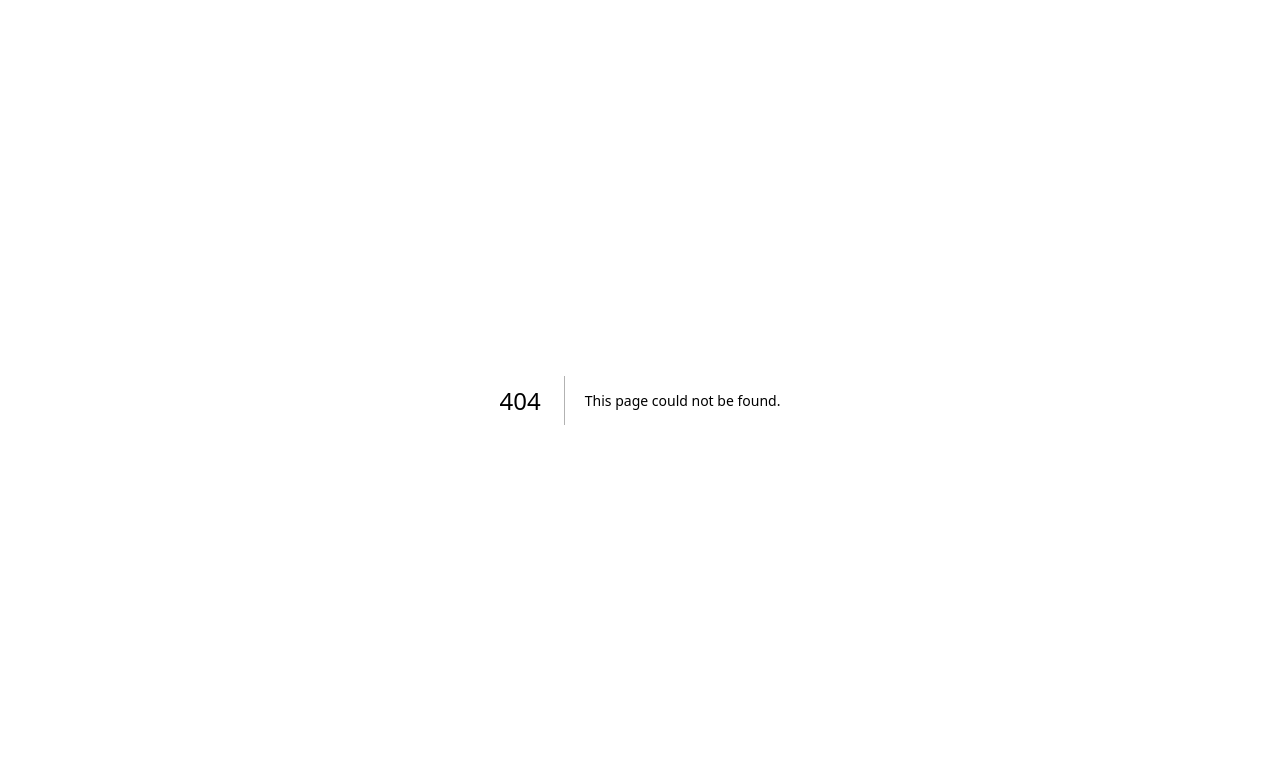
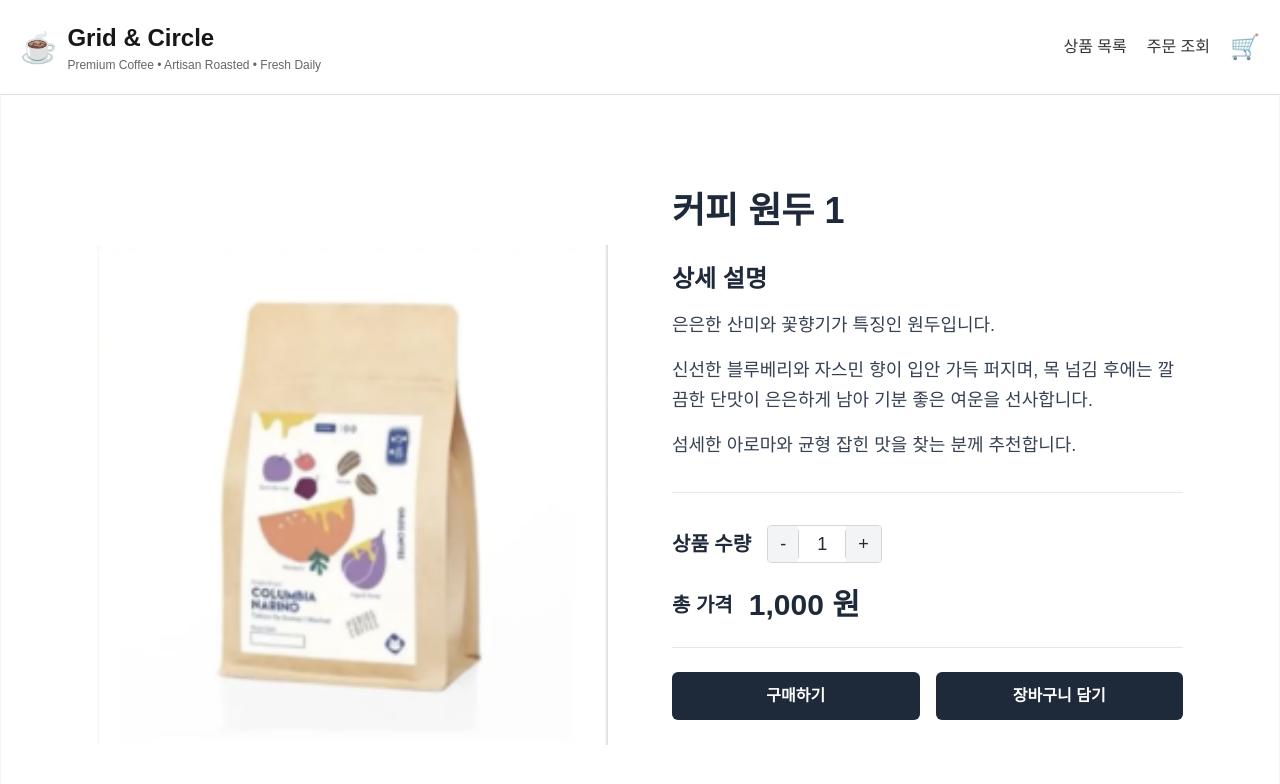
Before and after one commit to prgrms-be-devcourse/NBE7-9-1-Team09, a Next.js app in the folder frontend/cafe-ui/: page /products/1 in a window 1280 px wide. Before the commit this address had no page. Shown: the top 784 px of the page. Built offline with nearby package versions, Linux system fonts and the light colour scheme.

Commit message:
feat : 상품상세보기 페이지 생성

```diff
--- a/frontend/cafe-ui/app/layout.tsx
+++ b/frontend/cafe-ui/app/layout.tsx
@@ -13,9 +13,31 @@
 });
 
 export const metadata: Metadata = {
-  title: "Create Next App",
-  description: "Generated by create next app",
+  title: "Grid & Circle",
+  description: "로컬 카페 Grid & Circle",
 };
+
+// 헤더 컴포넌트
+function Header() {
+  return (
+    <div style={{ padding: '20px', borderBottom: '1px solid #e0e0e0', display: 'flex', justifyContent: 'space-between', alignItems: 'center' }}>
+      {/* 헤더 좌측: 로고와 제목 */}
+      <div style={{ display: 'flex', alignItems: 'center', gap: '10px' }}>
+        <span style={{ fontSize: '30px' }}>☕️</span> {/* 로고 이미지 자리 */}
+        <div>
+          <span style={{ fontWeight: 'bold', fontSize: '24px' }}>Grid & Circle</span>
+          <p style={{ fontSize: '12px', color: '#666', margin: 0 }}>Premium Coffee • Artisan Roasted • Fresh Daily</p>
+        </div>
+      </div>
+      {/* 헤더 우측: 메뉴 및 장바구니 */}
+      <div style={{ display: 'flex', alignItems: 'center', gap: '20px' }}>
+        <a href="/products" style={{ textDecoration: 'none', color: '#333' }}>상품 목록</a>
+        <a href="/order" style={{ textDecoration: 'none', color: '#333' }}>주문 조회</a>
+        <span style={{ fontSize: '24px' }}>🛒</span> {/* 장바구니 아이콘 */}
+      </div>
+    </div>
+  );
+}
 
 export default function RootLayout({
   children,
@@ -23,11 +45,10 @@
   children: React.ReactNode;
 }>) {
   return (
-    <html lang="en">
-      <body
-        className={`${geistSans.variable} ${geistMono.variable} antialiased`}
-      >
-        {children}
+    <html lang="ko">
+      <body className={`${geistSans.variable} ${geistMono.variable} antialiased`}>
+        <Header />
+        <main>{children}</main>
       </body>
     </html>
   );
--- /dev/null
+++ b/frontend/cafe-ui/app/products/[id]/components/ProductInteraction.tsx
@@ -0,0 +1,92 @@
+'use client';
+import React, { useState, useMemo } from 'react';
+
+interface Product {
+  id: string;
+  name: string;
+  price: number;
+}
+
+export default function ProductInteraction({ product }: { product: Product }) {
+  // 수량 상태 관리
+  const [quantity, setQuantity] = useState(1);
+
+  // 총 가격 계산
+  const totalPrice = useMemo(() => product.price * quantity, [product.price, quantity]);
+
+  // 수량 변경
+  const handleQuantityChange = (change: number) => {
+    setQuantity(prev => Math.max(1, prev + change)); // 수량은 최소 1
+  };
+
+  // 장바구니 핸들러
+  const handleAddToCart = () => {
+    console.log(`${product.name} ${quantity}개를 장바구니에 담았습니다. 총 가격: ${totalPrice}원`);
+    alert(`장바구니에 상품을 담았습니다.`);
+    setQuantity(1);
+  };
+
+  // 구매하기  페이지 이동
+  const handleBuyNow = () => {
+    console.log(`${product.name} ${quantity}개를 바로 구매합니다.`);
+    alert(`구매하기 페이지 개발중입니다.`);
+    // 여기에  구매하기 페이지 이동 구현
+  };
+
+  return (
+    <div className="space-y-6">
+
+      {/* 품 수량 조절 섹션 */}
+      <div className="flex justify-between items-center text-lg font-medium text-gray-800">
+        <div className="flex items-center space-x-4">
+          <span className="text-xl font-semibold">상품 수량</span>
+
+          {/* 수량 조절 버튼 그룹 */}
+          <div className="flex items-center border border-gray-300 rounded overflow-hidden">
+            <button
+              onClick={() => handleQuantityChange(-1)}
+              className="px-3 py-1 bg-gray-100 hover:bg-gray-200"
+              disabled={quantity <= 1}
+            >
+              -
+            </button>
+            <span className="w-12 text-center border-l border-r border-gray-300">
+              {quantity}
+            </span>
+            <button
+              onClick={() => handleQuantityChange(1)}
+              className="px-3 py-1 bg-gray-100 hover:bg-gray-200"
+            >
+              +
+            </button>
+          </div>
+        </div>
+      </div>
+
+      {/*총 가격 섹션 */}
+      <div className="flex justify-fornt items-center space-x-4">
+        <span className="text-xl font-semibold text-gray-800">총 가격</span>
+        <span className="text-3xl font-bold text-gray-800">{totalPrice.toLocaleString()} 원</span>
+      </div>
+
+      <hr className="border-gray-200" />
+
+      {/*구매/장바구니 버튼 */}
+      <div className="flex space-x-4">
+        <button
+          onClick={handleBuyNow}
+          className="flex-1 bg-gray-800 text-white py-3 rounded-md hover:bg-gray-700 transition duration-150 font-semibold"
+        >
+          구매하기
+        </button>
+        <button
+          onClick={handleAddToCart}
+          className="flex-1 bg-gray-800 text-white py-3 rounded-md hover:bg-gray-700 transition duration-150 font-semibold"
+        >
+          장바구니 담기
+        </button>
+      </div>
+
+    </div>
+  );
+}
--- /dev/null
+++ b/frontend/cafe-ui/app/products/[id]/page.tsx
@@ -0,0 +1,93 @@
+import Image from 'next/image';
+import ProductInteraction from './components/ProductInteraction';
+
+// 임의 커피원두 데이터
+const products = [
+  {
+    id: '1',
+    name: '커피 원두 1',
+    description: '은은한 산미와 꽃향기가 특징인 원두입니다. 신선한 블루베리와 자스민 향이 입안 가득 퍼지며, 목 넘김 후에는 깔끔한 단맛이 은은하게 남아 기분 좋은 여운을 선사합니다. 섬세한 아로마와 균형 잡힌 맛을 찾는 분께 추천합니다.',
+    price: 1000,
+    imageUrl: '/images/coffee1.png',
+  },
+  {
+    id: '2',
+    name: '커피 원두 2',
+    description: '묵직한 바디감과 다크 초콜릿의 쌉쌀한 맛이 어우러진 원두입니다. 강렬한 풍미와 함께 구운 아몬드의 고소함이 느껴지며, 설탕을 첨가하지 않아도 캐러멜의 달콤한 향이 코끝을 맴돕니다. 깊고 풍부한 맛을 선호하는 분들을 위한 완벽한 선택입니다.',
+    price: 2000,
+    imageUrl: '/images/coffee2.png',
+  },
+  {
+    id: '3',
+    name: '커피 원두 3',
+    description: '고소한 견과류 풍미와 부드러운 목넘김을 가진 원두입니다. 헤이즐넛과 호두의 풍부한 맛이 입안을 가득 채우며, 마치 따뜻한 라떼를 마시는 듯한 편안함을 제공합니다. 부드러운 질감과 은은한 단맛이 특징으로, 매일 마셔도 질리지 않는 데일리 커피입니다.',
+    price: 3000,
+    imageUrl: '/images/coffee3.png',
+  },
+  {
+    id: '4',
+    name: '커피 원두 4',
+    description: '달콤한 카라멜과 상큼한 과일향이 조화로운 원두입니다. 잘 익은 오렌지 껍질과 살구의 상큼함이 카라멜의 달콤함과 완벽하게 어우러져 독특하면서도 매력적인 맛을 선사합니다. 밝고 화사한 풍미로 새로운 커피 경험을 원하는 분들에게 이상적입니다.',
+    price: 4000,
+    imageUrl: '/images/coffee4.png',
+  },
+];
+
+
+
+// 서버 컴포넌트: page.tsx
+export default function ProductDetailPage({ params }: { params: { id: string } }) {
+  // 상품 ID로 데이터 찾기
+  const productId = params.id;
+  const product = products.find(p => p.id === productId) || products[0];
+
+  if (!product) {
+    return <div className="p-10 text-center text-red-500 font-bold">상품을 찾을 수 없습니다.</div>;
+  }
+
+  // description 줄바꿈 기준
+  const descriptionLines = product.description.split('. ').filter(line => line.trim() !== '');
+
+  return (
+    <div className="flex justify-center w-full min-h-screen bg-white">
+
+      {/* 상품 상세 정보 카드*/}
+      <div className="bg-white p-16 rounded-none shadow-none w-full max-w-screen-2xl flex border-x border-gray-100">
+
+        {/* 이미지 영역 */}
+        <div className="flex-none w-1/2 p-8 flex justify-center items-center h-full">
+          <Image
+            src={product.imageUrl}
+            alt={product.name}
+            width={400}
+            height={400}
+            className="rounded-lg object-contain w-full h-full"
+          />
+        </div>
+
+        {/* 상세 정보 및 상호작용 영역 */}
+        <div className="flex-auto w-7/12 p-8 space-y-8">
+
+          {/* 상품명 */}
+          <h1 className="text-4xl font-bold text-gray-800">{product.name}</h1>
+
+          {/* 상세 설명 */}
+          <div className="space-y-4 text-gray-600">
+            <p className="text-2xl font-semibold mb-4 text-gray-800">상세 설명</p>
+            {descriptionLines.map((line, index) => (
+              <p key={index} className="text-lg leading-relaxed text-gray-700 max-w-2xl">
+                {line.trim()}{index < descriptionLines.length - 1 ? '.' : ''}
+              </p>
+            ))}
+          </div>
+
+          <hr className="my-8 border-gray-200" />
+
+          {/* 가격, 수량 조절 등 상호작용이 필요한 부분 (클라이언트 컴포넌트) */}
+          <ProductInteraction product={product} />
+
+        </div>
+      </div>
+    </div>
+  );
+}
```
